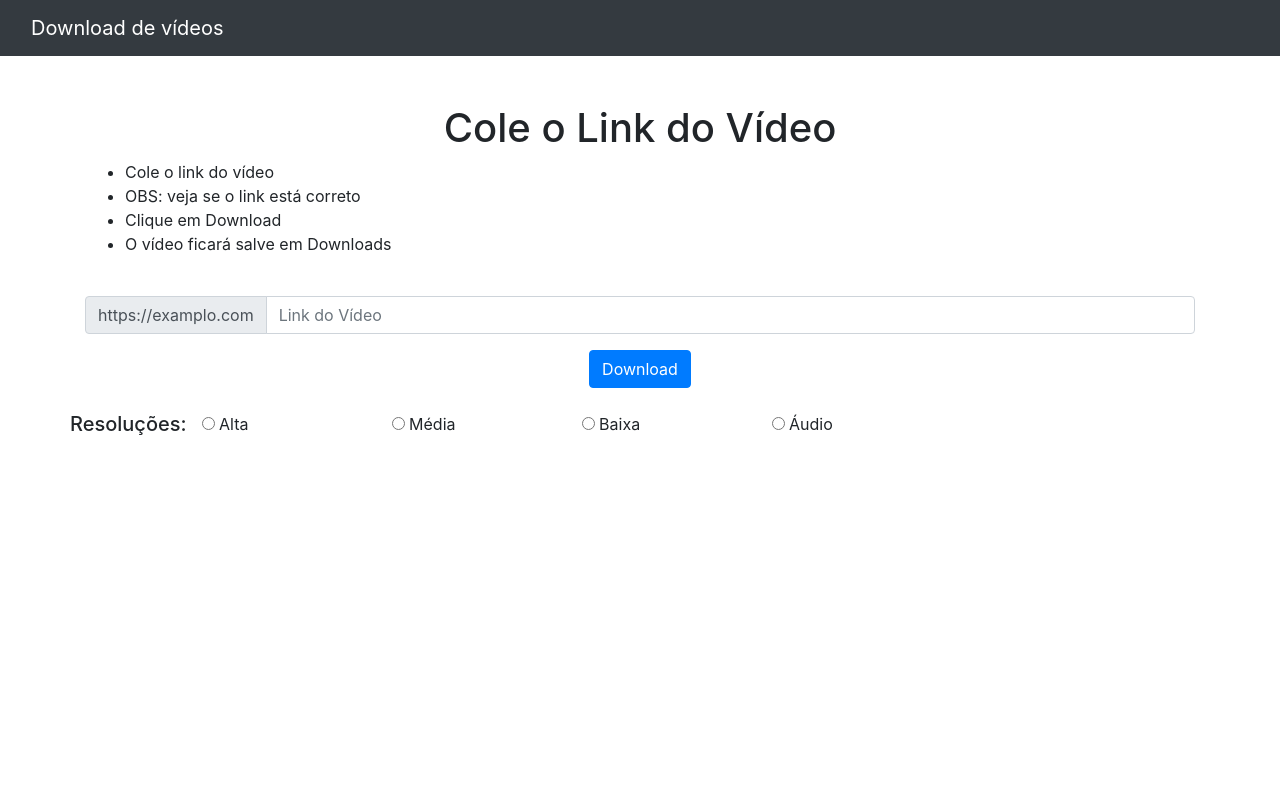
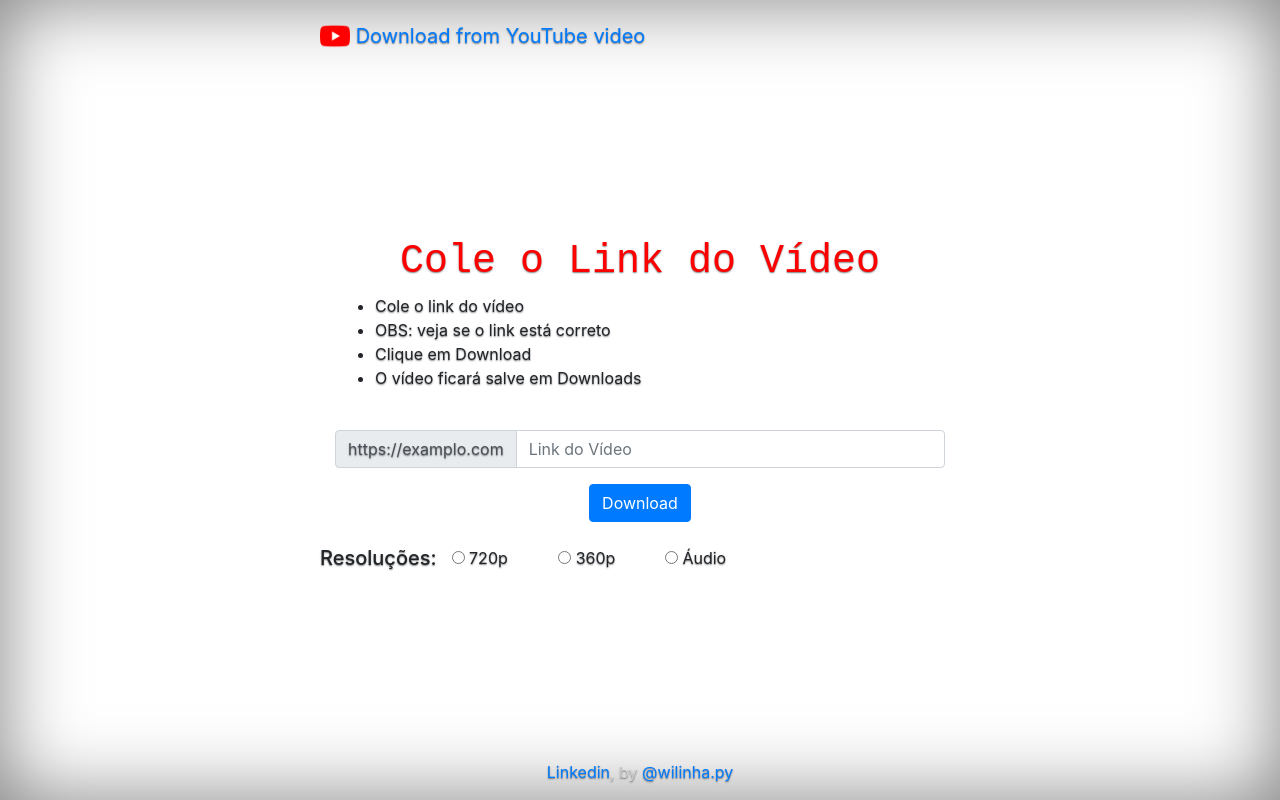
Before and after one commit to willcutrim/site_download_django_python, a Django app: page / in a window 1280 px wide. Run offline with Django 3.2, Linux system fonts and the light colour scheme; some libraries are stand-ins or nearby versions.

Commit message:
melhorias e alguns Bugs corrigidos

```diff
--- a/myconversor/static/css/style.css
+++ b/myconversor/static/css/style.css
@@ -1,4 +1,3 @@
-
 /*
  * Globals
  */
@@ -105,6 +104,7 @@ body {
 .mastfoot {
   color: rgba(255, 255, 255, .5);
 }
+
 h1{
     font-family: 'Courier New', Courier, monospace;
     color: red;
--- a/myconversor/templates/base.html
+++ b/myconversor/templates/base.html
@@ -1,13 +1,15 @@
+{% load static %}
  <!DOCTYPE html>
   <html>
     <head>
     <meta charset="utf-8">
-     <meta name="viewport" content="width=device-width, initial-scale=1, shrink-to-fit=no">
+    <meta name="viewport" content="width=device-width, initial-scale=1, shrink-to-fit=no">
+    <link rel="stylesheet" href="{% static 'css/style.css' %}">
     <!-- Bootstrap CSS -->
     <link rel="stylesheet" href="https://cdn.jsdelivr.net/npm/bootstrap@4.6.0/dist/css/bootstrap.min.css" integrity="sha384-B0vP5xmATw1+K9KRQjQERJvTumQW0nPEzvF6L/Z6nronJ3oUOFUFpCjEUQouq2+l" crossorigin="anonymous">
-      <title></title>
+      <title>{% block title %}{% endblock title%}</title>
     </head>
-
+    <link rel="shortcut icon" href="static/img/youtube.png" >
     <body>
         {% block content%} {% endblock content%}
 
--- a/myconversor/templates/html/ytb_main.html
+++ b/myconversor/templates/html/ytb_main.html
@@ -1,22 +1,22 @@
 {% extends 'base.html'%}
+{% block title %} Home {% endblock title%}
 {% block content %}
-
 <!-- nav bar começa aqui -->
-<nav class="navbar navbar-expand-lg navbar-dark bg-dark">
-  <div class="container-fluid">
-    <a class="navbar-brand" href="#">Download de vídeos</a>
-    <button class="navbar-toggler" type="button" data-bs-toggle="collapse" data-bs-target="#navbarSupportedContent" aria-controls="navbarSupportedContent" aria-expanded="false" aria-label="Toggle navigation">
-      <span class="navbar-toggler-icon"></span>
-    </button>
-  </div>
-</nav>
+<div class="cover-container d-flex w-100 h-100 p-3 mx-auto flex-column">
+      <header class="masthead mb-auto">
+        <div class="inner">
+        <a class="navbar-brand" href="{% url 'home' %}">
+        <img img src="static/img/youtube.png" width="30" height="30" class="d-inline-block align-top" alt="{% url 'home'%}">
+        Download from YouTube video
+        </a>
+        </div>
+      </header>
 <!-- nav bar termina aqui -->
 
 
 <!-- Input do link -->
     <form method="get" action="download"> {% csrf_token %}
     <div class="container">
-        <br><br>
         <center><h1> Cole o Link do Vídeo</h1></center>
         <ul>
             <li>Cole o link do vídeo</li>
@@ -40,13 +40,10 @@
             <div class="row video">
                 <h5>Resoluções:</h5>
                 <div class="col-sm-2">
-                  <label><input type="radio" name="qualityRadio" value="1080p"> Alta</label>
+                  <label><input type="radio" name="qualityRadio" value="720p"> 720p</label>
                 </div>
                 <div class="col-sm-2">
-                  <label><input type="radio" name="qualityRadio" value="720p"> Média</label>
-                </div>
-                <div class="col-sm-2">
-                  <label><input type="radio" name="qualityRadio" value="360p"> Baixa</label>
+                  <label><input type="radio" name="qualityRadio" value="360p"> 360p</label>
                 </div>
                 <div class="col-sm-2">
                   <label><input type="radio" name="qualityRadio" value="audio"> Áudio</label>
@@ -55,9 +52,10 @@
     </div>
     </form>
 <!-- termina aqui o input do Link -->
-<br><br>
-
-
+      <footer class="mastfoot mt-auto">
+        <div class="inner">
+          <center><a href="https://www.linkedin.com/in/willyam-cutrim-6584b8161/">Linkedin</a>, by <a href="https://www.instagram.com/wilinha.py/">@wilinha.py</a></center>
+      </footer>
 <!-- https://www.youtube.com/watch?v=ecxkW9NIonI -->
 
 {% endblock content %}
--- a/myconversor/views.py
+++ b/myconversor/views.py
@@ -1,11 +1,10 @@
-from django.shortcuts import redirect, render
+from django.shortcuts import render, redirect
 from django.http import HttpResponse
 from myconversor.forms import LinkForm
 from pytube import YouTube
 from pathlib import Path
 import os
-from .forms import LinkForm, ImagemForm
-from PIL import Image
+from .forms import LinkForm
 import requests
 
 
@@ -18,8 +17,9 @@ def ytb_down(request):
 
 
 def yt_download(request):
-    validation = request.get('link')
-    if validation.status_code == requests.codes.OK:
+    link = request.GET.get('link')
+    ajuda = requests.get(link)
+    if ajuda.status_code == requests.codes.OK:
         erro = 'algo deu errado!'
         formatRadio = request.GET.get('qualityRadio')
         h = "Título:"
@@ -41,7 +41,6 @@ def yt_download(request):
 
         if formatRadio == "720p":
             if "720p" in resolucao:
-                print(strm_all)
                 down = strm_all.get_by_itag(247).download(paht_video)
                 print("Baixando 720")
             else:
@@ -49,8 +48,7 @@ def yt_download(request):
 
         elif formatRadio == "360p":
             if '360p' in resolucao:
-                print(strm_all)
-                down = strm_all.get_by_resolution("360p").download(paht_video)
+                down = strm_all.get_by_itag(18).download(paht_video)
                 print("baixando 360")
             else:
                 down = strm_all.first().download(paht_video)
@@ -64,3 +62,7 @@ def yt_download(request):
             print("Baixando a primeira qualidade")
 
         return render(request, 'html/yt_download.html', {'thumbnail': thumbnail, 'titulo': titulo, 'h': h, 'strm_all': strm_all, 'alerta': alerta, 'erro': erro})
+
+
+    else:
+        return redirect('/')
--- a/requirements.txt
+++ b/requirements.txt
@@ -6,3 +6,4 @@ gunicorn==20.1.0
 pytz==2021.1
 sqlparse==0.4.1
 whitenoise==5.2.0
+requests==2.25.1
```
Also changed, not shown: myconversor/templates/html/yt_download.html (+15 -20 lines), README.md.
